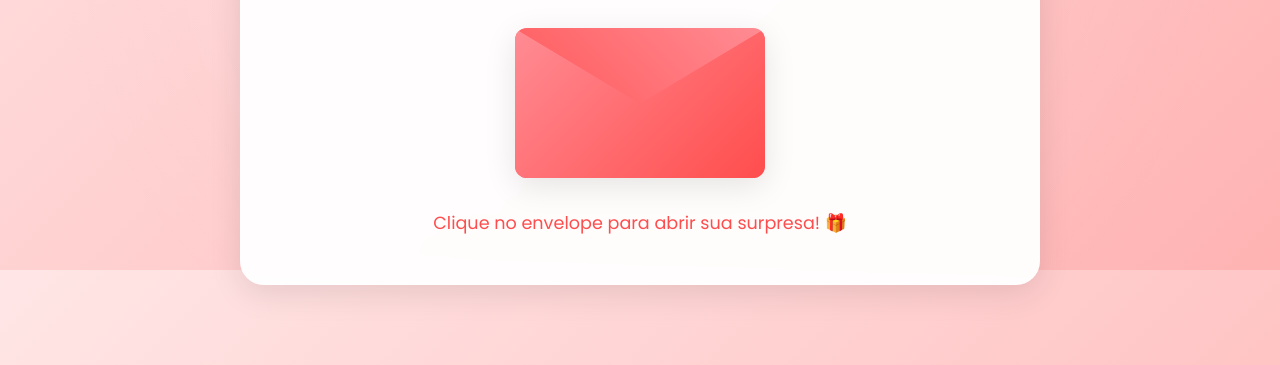
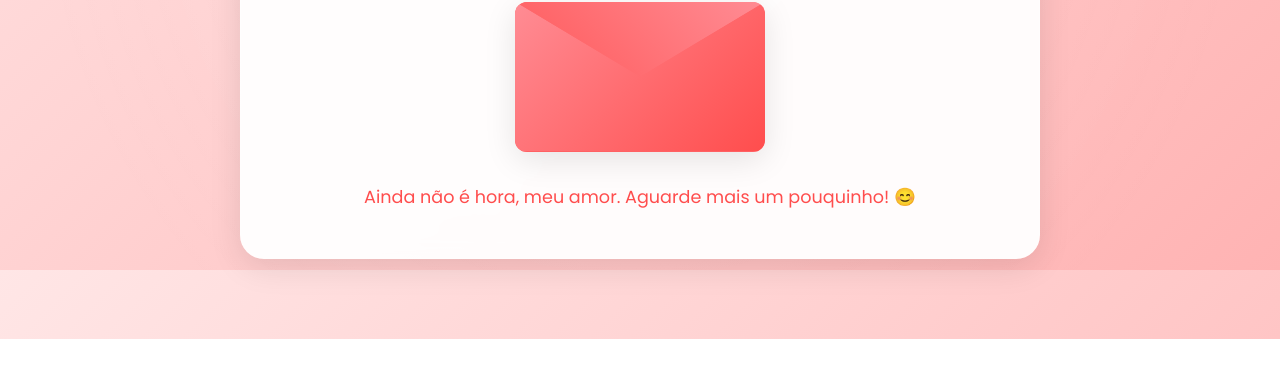
Before and after one commit to danielbmata/daniel-to-sabrina, a website: page public/verificar-data.html in a window 1280 px wide. Shown: the part 530-895 px from the top of the page. After the commit the page ends 869 px from the top, so only its background shows below. Drawn offline with nearby package versions, Linux system fonts and the light colour scheme.

Commit message:
mensgaem de aniversario dia 11

```diff
--- a/public/verificar-data.html
+++ b/public/verificar-data.html
@@ -276,7 +276,7 @@
     </div>
     <script>
         document.addEventListener('DOMContentLoaded', () => {
-            const targetDate = new Date('2025-01-10T00:00:00');
+            const targetDate = new Date('2025-01-12T00:00:00');
             const envelope = document.getElementById('envelope');
             const errorMessage = document.getElementById('error-message');
             const pageTitle = document.getElementById('pageTitle');
```
